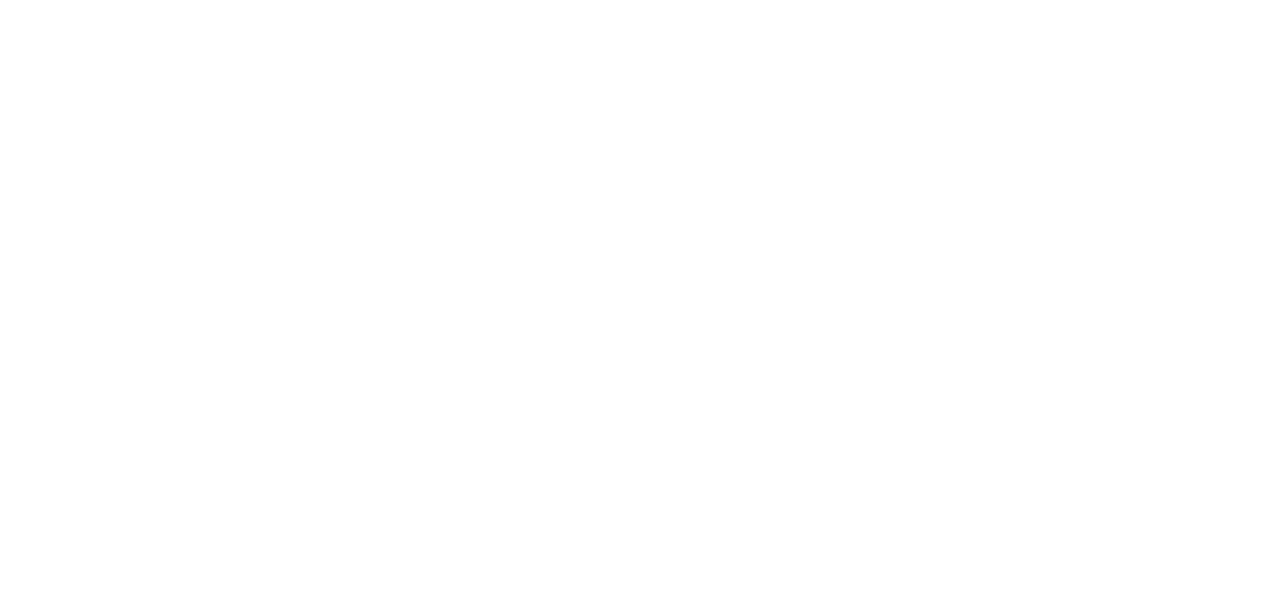
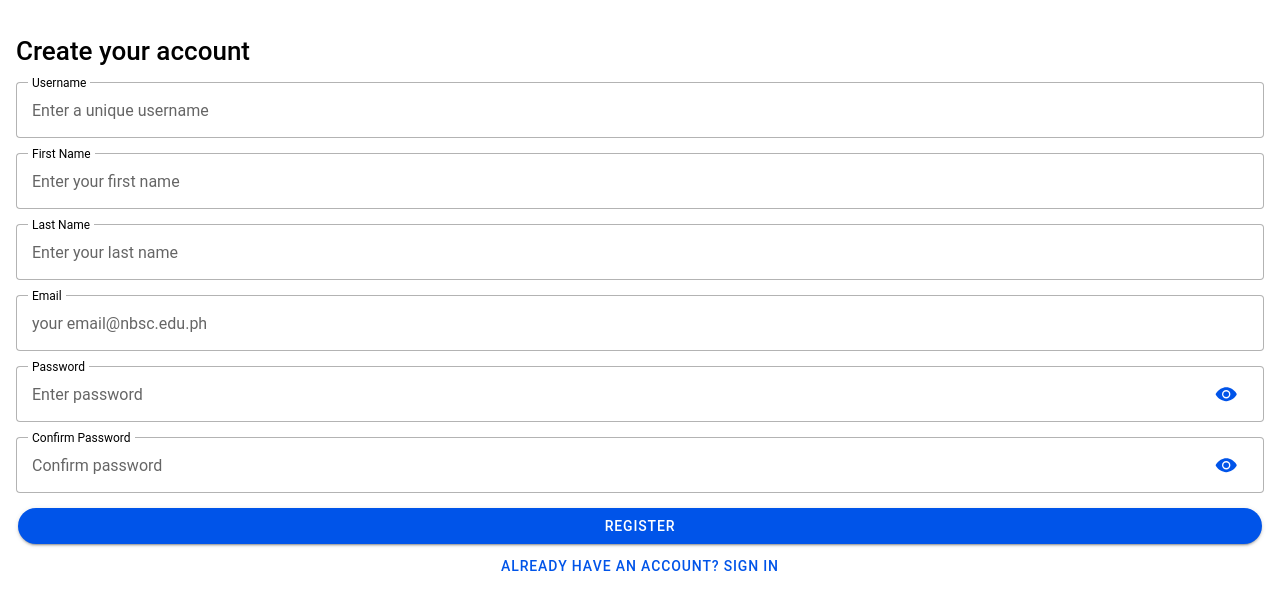
Before and after one commit to ZyrelJames/it35-lab-1, a React (Vite) app: page /it35-lab/register in a window 1280 px wide. Shown: the top 610 px of the page. Built offline with nearby package versions, Linux system fonts and the light colour scheme.

Commit message:
Added initial files

```diff
--- a/src/App.tsx
+++ b/src/App.tsx
@@ -33,6 +33,7 @@ import '@ionic/react/css/palettes/dark.system.css';
 import './theme/variables.css';
 import Login from './pages/Login';
 import Menu from './pages/Menu';
+import Register from './pages/Register';
 setupIonicReact();
 
 const App: React.FC = () => (
@@ -41,6 +42,7 @@ const App: React.FC = () => (
       <IonRouterOutlet>
         <Route exact path="/it35-lab" component={Login} />
         <Route  path="/it35-lab/app" component={Menu} />
+        <Route path="/it35-lab/register" component={Register} />
       </IonRouterOutlet>
     </IonReactRouter>
   </IonApp>
--- a/src/pages/Register.tsx
+++ b/src/pages/Register.tsx
@@ -109,7 +109,7 @@ const Register: React.FC = () => {
                 <IonInput label="Username" labelPlacement="stacked" fill="outline" type="text" placeholder="Enter a unique username" value={username} onIonChange={e => setUsername(e.detail.value!)} style={{ marginTop: '15px' }} />
                 <IonInput label="First Name" labelPlacement="stacked" fill="outline" type="text" placeholder="Enter your first name" value={firstName} onIonChange={e => setFirstName(e.detail.value!)} style={{ marginTop: '15px' }} />
                 <IonInput label="Last Name" labelPlacement="stacked" fill="outline" type="text" placeholder="Enter your last name" value={lastName} onIonChange={e => setLastName(e.detail.value!)} style={{ marginTop: '15px' }} />
-                <IonInput label="Email" labelPlacement="stacked" fill="outline" type="email" placeholder="youremail@nbsc.edu.ph" value={email} onIonChange={e => setEmail(e.detail.value!)} style={{ marginTop: '15px' }} />
+                <IonInput label="Email" labelPlacement="stacked" fill="outline" type="email" placeholder="your email@nbsc.edu.ph" value={email} onIonChange={e => setEmail(e.detail.value!)} style={{ marginTop: '15px' }} />
                 <IonInput label="Password" labelPlacement="stacked" fill="outline" type="password" placeholder="Enter password" value={password} onIonChange={e => setPassword(e.detail.value!)} style={{ marginTop: '15px' }} >
                     <IonInputPasswordToggle slot="end" />
                 </IonInput>
```
